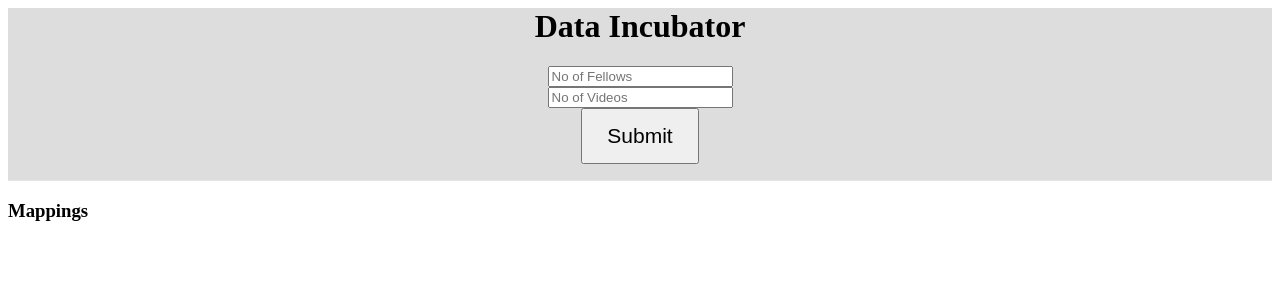
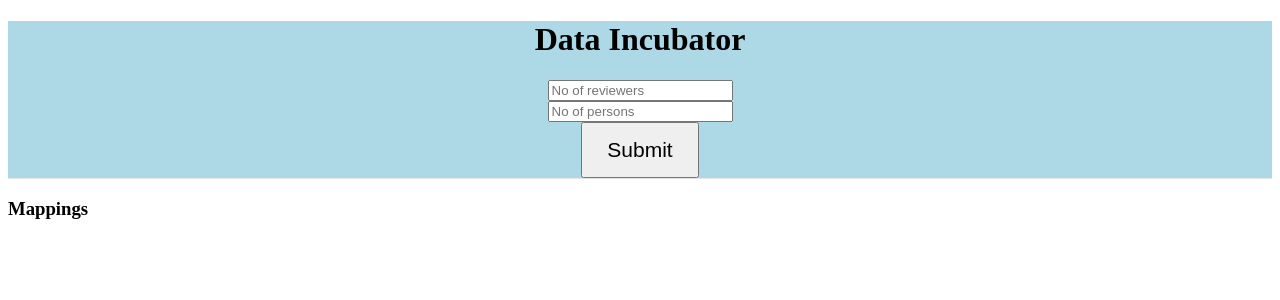
Before and after one commit to harishgona/data-incubator, a Flask app: page / in a window 1280 px wide. Shown: the top 300 px of the page. Run offline with Flask 2, Linux system fonts and the light colour scheme; some libraries are stand-ins or nearby versions.

Commit message:
changes implemented

```diff
--- a/main.py
+++ b/main.py
@@ -1,7 +1,7 @@
 from flask import Flask, jsonify, request, abort, send_file
 from flask_restful import Api, Resource
 from itertools import *
-
+import random
 app = Flask(__name__)
 app.config['CORS_HEADERS'] = 'Content-Type'
 api = Api(app)
@@ -24,22 +24,36 @@
       'Access-Control-Allow-Methods' : 'PUT,GET' }
 
 class videosAPI(Resource):
-    def get(self, N, M):
-        videos = [i+1 for i in range(N)]
-        fellows = [i+1 for i in range(M)]
-        if (M<N):
-            print(fellows)
-            print(videos)
-            map1 = [(x,y) for x in fellows for y in videos if x!=y]
-            print(map1)
-            print("true")
-        else:
-            print("not valid")
-        return jsonify(map1)
+  def get(self, x, y):
+    N = int(y)
+    people = [i+1 for i in range(N)]
+    mapping = []
+    popList = {}
+    for p in people:
+      popList[p] = int(x)
+
+    for p in people:
+      M = int(x)
+      #peopleList = [i+1 for i in range(N)]
+      pushList = []
+      while (M>0):
+        r = random.randint(1,N)
+        #random.seed(r)
+        if p!=r and popList[r]>0:
+          mapping.append((p,r))
+          popList[r] = popList[r]-1
+          M = M-1
+          print M
+        print r
+    print(popList)
+    print(mapping)
+    return jsonify(mapping)
 
 
 
-api.add_resource(videosAPI, '/dataincubator/<int:M>/<int:N>')
+
+
+api.add_resource(videosAPI, '/<string:x>/<string:y>')
 
 if __name__ == '__main__':
-    app.run(host='0.0.0.0', debug=True, port=80)
+  app.run(host='0.0.0.0', debug=True, port=80)
--- /dev/null
+++ b/static/main.js
@@ -0,0 +1,11 @@
+var app = angular.module('myApp', []);
+app.controller('formCtrl', function($scope,$http) {
+
+    $scope.getMappings = function() {
+        $http.get("http://localhost/"+$scope.fellows+"/"+$scope.videos)
+    .then(function(response) {
+        $scope.results = response.data;
+    });
+
+    };
+});
--- a/templates/index.html
+++ b/templates/index.html
@@ -1,8 +1,13 @@
-<style type="text/css">
-    .jumbotron {
+<!DOCTYPE html>
+<html lang="en" >
+<head>
+<script src="https://ajax.googleapis.com/ajax/libs/angularjs/1.6.4/angular.min.js"></script>
+<script src="static/main.js"></script>
+<style>
+.jumbotron {
   text-align: center;
   border-bottom: 1px solid #e5e5e5;
-  background-color: #dddddd;
+  background-color: lightblue;
 
 }
 .jumbotron .btn {
@@ -13,35 +18,56 @@
 li{
   list-style-type: none;
 }
-
-
+.mappings {
+  text-align: center;
+  background-color: lightblue;
+}
 
 </style>
+</head>
+<body>
 
-<div class="container">
-	<div class="jumbotron">
+  <div class="container" ng-app="myApp" ng-controller="formCtrl">
+  <div class="jumbotron">
         <h1>Data Incubator</h1>
 
     <form>
          <div class="row">
             <div class="col-md-4">
-            <input type="text" placeholder="No of Fellows" name="fellows" class="form-control" ng-model="vm.fellows">
+            <input type="text" placeholder="No of reviewers" name="fellows" class="form-control" ng-model="fellows">
 
             <br>
             </div>
             <div class="col-md-4">
-            <input type="text" placeholder="No of Videos" name="videos" class="form-control" ng-model="vm.videos">
+            <input type="text" placeholder="No of persons" name="videos" class="form-control" ng-model="videos">
             <br>
             </div>
         </div>
-           <input type="button" class="btn btn-lg btn-success" value="Submit" ng-click="vm.getMappings()">
+           <input type="button" class="btn btn-lg btn-success" value="Submit" ng-click="getMappings()">
 
     </form>
-    </div>
+  </div>
 
     <h3 id="jobres">Mappings</h3>
-    <div class="row marketing" id="jobres">
+    <div class="mappings">
+    <ul>
+        <li ng-hide="results.length">
 
+        </li>
+        <li ng-repeat="result in results" >
+            <div class="col-md-10">
+
+              <span>Reviewer {{result[0]}} should review Person {{result[1]}}</span>
+
+            </div>
+
+
+        </li>
+    </ul>
     </div>
 
 </div>
+
+
+</body>
+</html>
```
Also changed, not shown: sample.py (added, +23 -0 lines).
